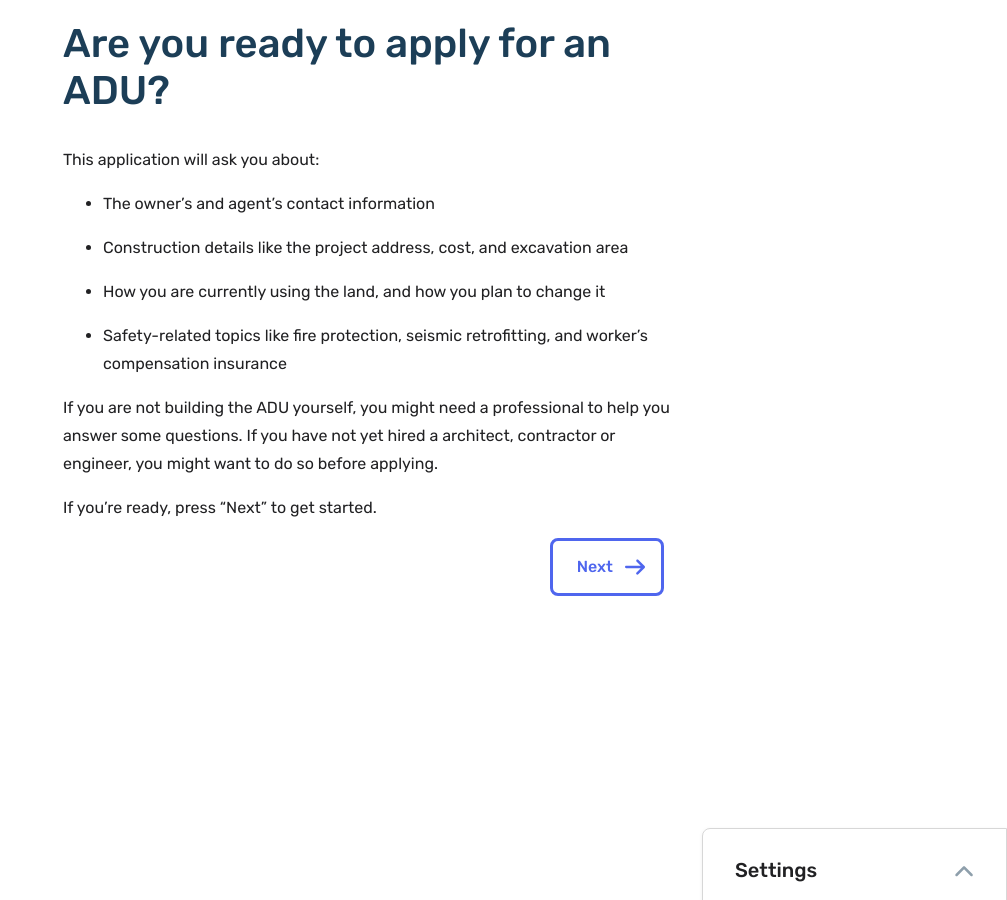
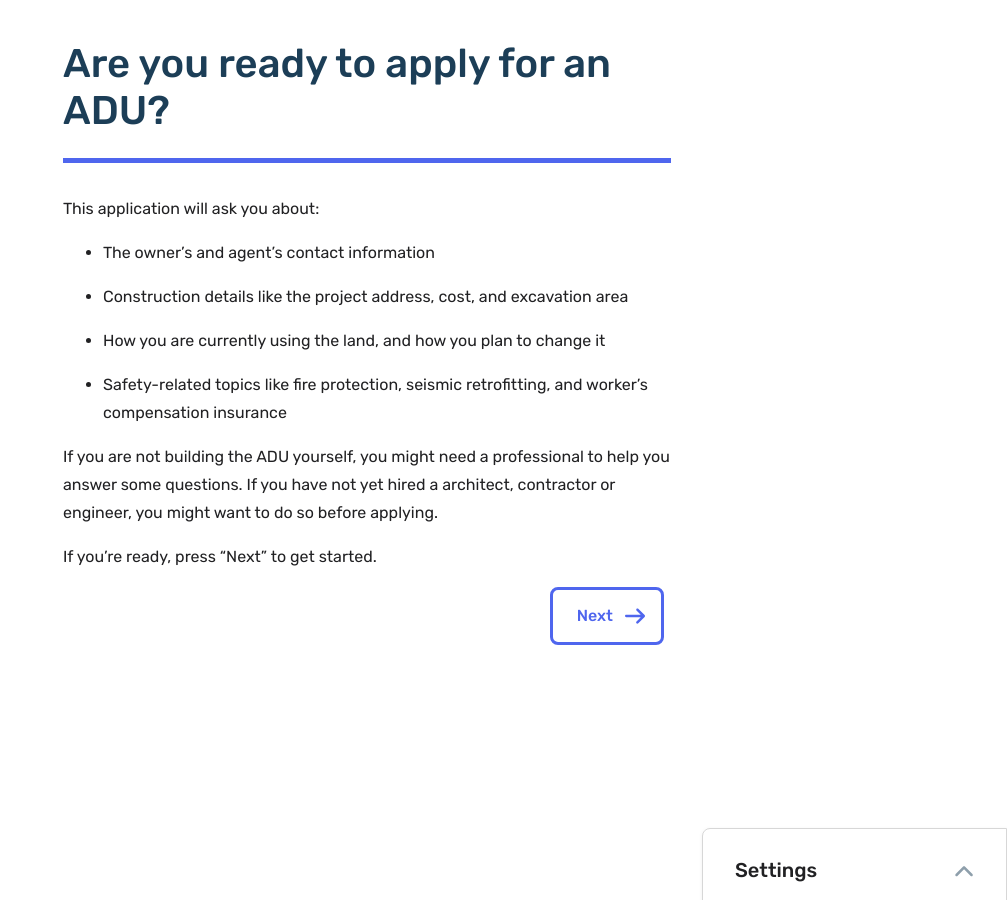
Before and after one commit to SFDigitalServices/form-jekyll, a Jekyll site: the page built from index.html, in a window 1280 px wide. Shown: the whole page, without its empty margins (273-1280 px from the left). Built offline with Jekyll 4.4.1, drawn with Linux system fonts in a browser that asks for light colours.

Commit message:
Style page headers

```diff
--- a/css/style.scss
+++ b/css/style.scss
@@ -18,9 +18,11 @@ $shadow: 0 1px 4px rgba(#000, 0.06);
 }
 
 header {
+  border-bottom: 5px solid #4F66EE;
+  padding-bottom: 1.5rem;
   margin-bottom: 2rem;
-  h1, p {
-    margin: 0;
+  h2, p {
+    margin-bottom: 0;
   }
 }
 
```
